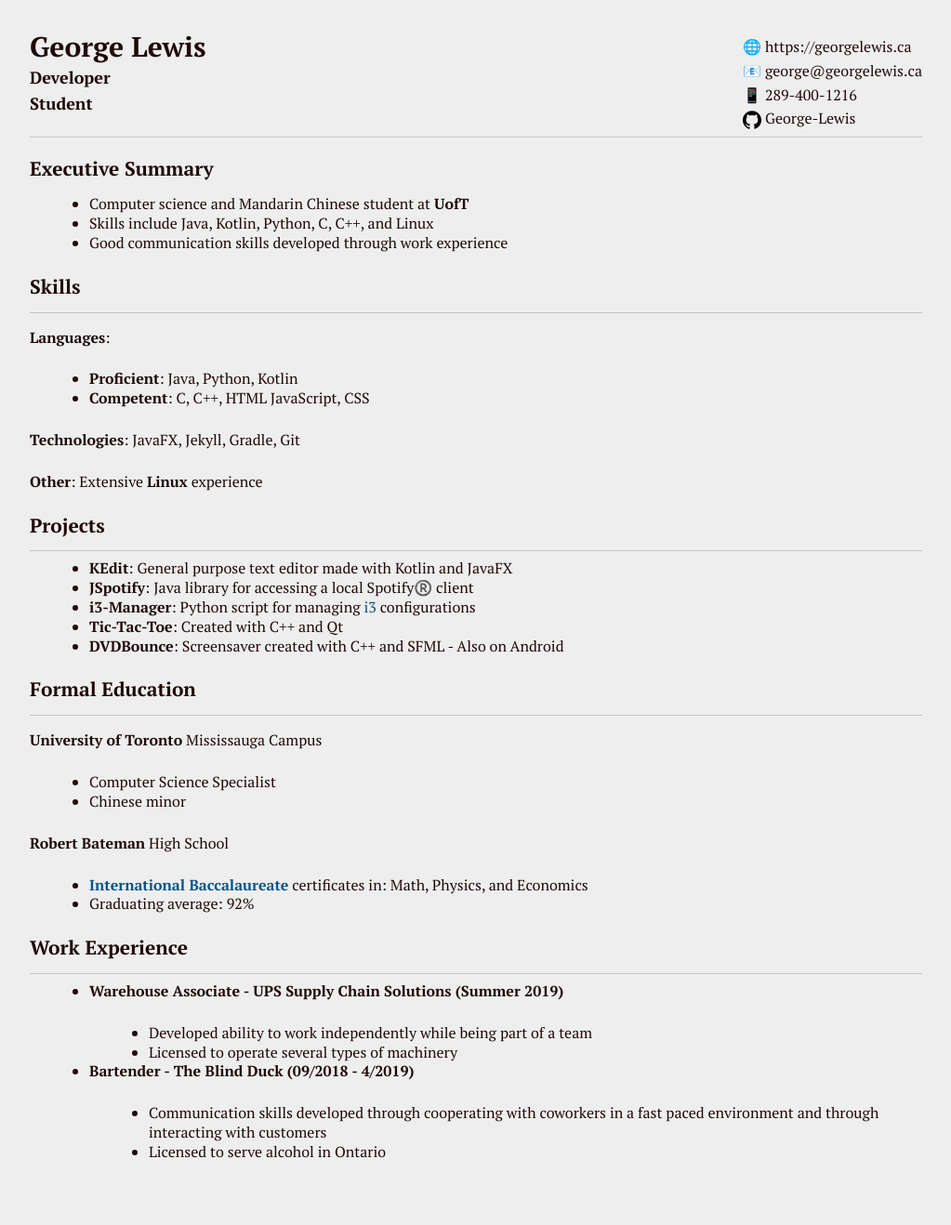
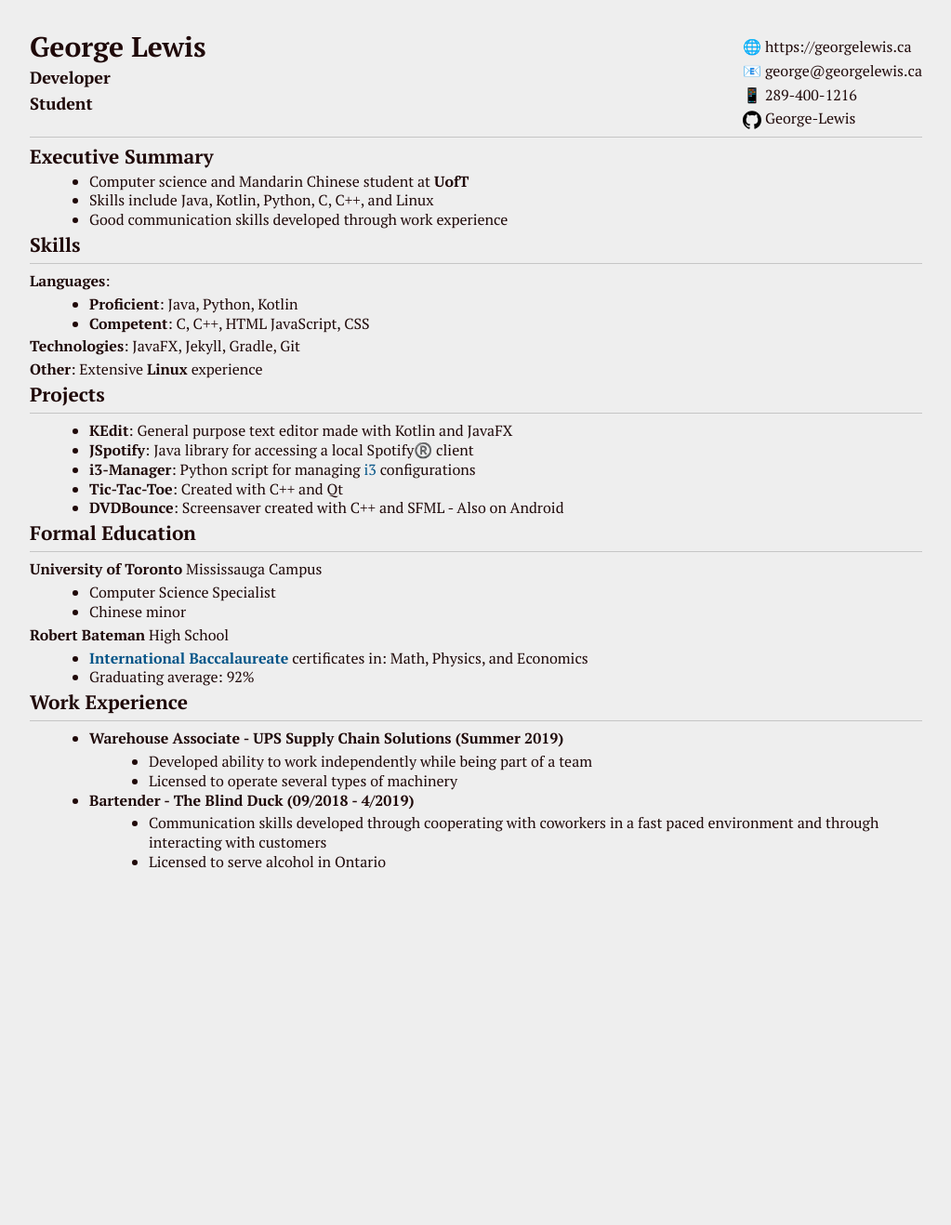
Before and after one commit to George-lewis/george-lewis.github.io, a Jekyll site: the page _assets/resume-export.html, which Jekyll copies as it is, in a window 1280 px wide. Shown: the whole page at 93% size, without its empty margins (128-1151 px from the left). Built offline with Jekyll 4.4.1, drawn with Linux system fonts in a browser that asks for light colours; after the commit the page ends 967 px from its top, so only the background shows below that.

Commit message:
Change resume styling

```diff
--- a/_assets/resume-export.html
+++ b/_assets/resume-export.html
@@ -39,7 +39,7 @@
 h4 { font-size: 1.4rem; }
 h5 { font-size: 1.2rem; }
 h6 { font-size: 1rem; }
-.md-math-block, .md-rawblock, h1, h2, h3, h4, h5, h6, p { margin-top: 1rem; margin-bottom: 1rem; }
+.md-math-block, .md-rawblock, h1, h2, h3, h4, h5, h6, p { margin-top: 0.25rem; margin-bottom: 0.25rem; }
 .hidden { display: none; }
 .md-blockmeta { color: rgb(204, 204, 204); font-weight: 700; font-style: italic; }
 a { cursor: pointer; }
@@ -262,9 +262,9 @@
 	/*21 / 16*/
 	line-height: 1.15;
 	/*24 / 21*/
-	margin-top: 1em; # 2.285714em
+	/* margin-top: 1em; # 2.285714em */
 	/*48 / 21*/
-	margin-bottom: 0.5em; # 1.5em
+	/* margin-bottom: 0.5em; # 1.5em */
 	/*24 / 21*/
 }
 h3 {
@@ -273,7 +273,7 @@
 h4 {
 	font-size: 1.125em;
 	/*18 / 16*/
-	margin-top: 0; # 2.67em
+	/* margin-top: 0; # 2.67em */
 	/*48 / 18*/
 }
 h5,
@@ -283,7 +283,7 @@
 }
 h1 {
 	border-bottom: 1px solid;
-	margin-bottom: 1.5em; # 1.875em
+	/* margin-bottom: 1.5em; # 1.875em */
 	padding-bottom: 0.8125em;
 }
 /* links */
@@ -301,7 +301,7 @@
 p,
 blockquote,
 .md-fences {
-	margin-bottom: 1.5em;
+	/* margin-bottom: 1.5em; */
 }
 h1,
 h2,
@@ -309,7 +309,7 @@
 h4,
 h5,
 h6 {
-	margin-bottom: 1.5em;
+	/* margin-bottom: 1.5em; */
 }
 /* blockquote */
 
@@ -323,7 +323,7 @@
 
 ul,
 ol {
-	margin: 0 0 1.5em 1.5em;
+	margin: 0 0 0 1.5em;
 }
 /* tables */
 .md-meta,.md-before, .md-after {
@@ -331,7 +331,7 @@
 }
 
 table {
-	margin-bottom: 1.5em;
+	/* margin-bottom: 1.5em; */
 	/*24 / 16*/
 	font-size: 1em;
 	/* width: 100%; */
@@ -360,8 +360,8 @@
 }
 
 .md-fences {
-	margin-left: 2em;
-	margin-bottom: 3em;
+	/* margin-left: 2em;
+	margin-bottom: 3em; */
 	padding-left: 1ch;
 	padding-right: 1ch;
 }
@@ -377,12 +377,12 @@
 h1 {
 	line-height: 1.3em;
 	font-weight: normal;
-	margin-bottom: 0.5em;
+	/* margin-bottom: 0.5em; */
 }
 
 p + ul,
 p + ol{
-	margin-top: .5em;
+	/* margin-top: .5em; */
 }
 
 h3 + ul,
@@ -393,7 +393,7 @@
 h4 + ol,
 h5 + ol,
 h6 + ol {
-	margin-top: .5em;
+	/* margin-top: .5em; */
 }
 
 li > ul,
@@ -412,7 +412,7 @@
 
 h2,
 h3 {
-	margin-bottom: .75em;
+	/* margin-bottom: .75em; */
 }
 hr {
 	border-top: none;
```
